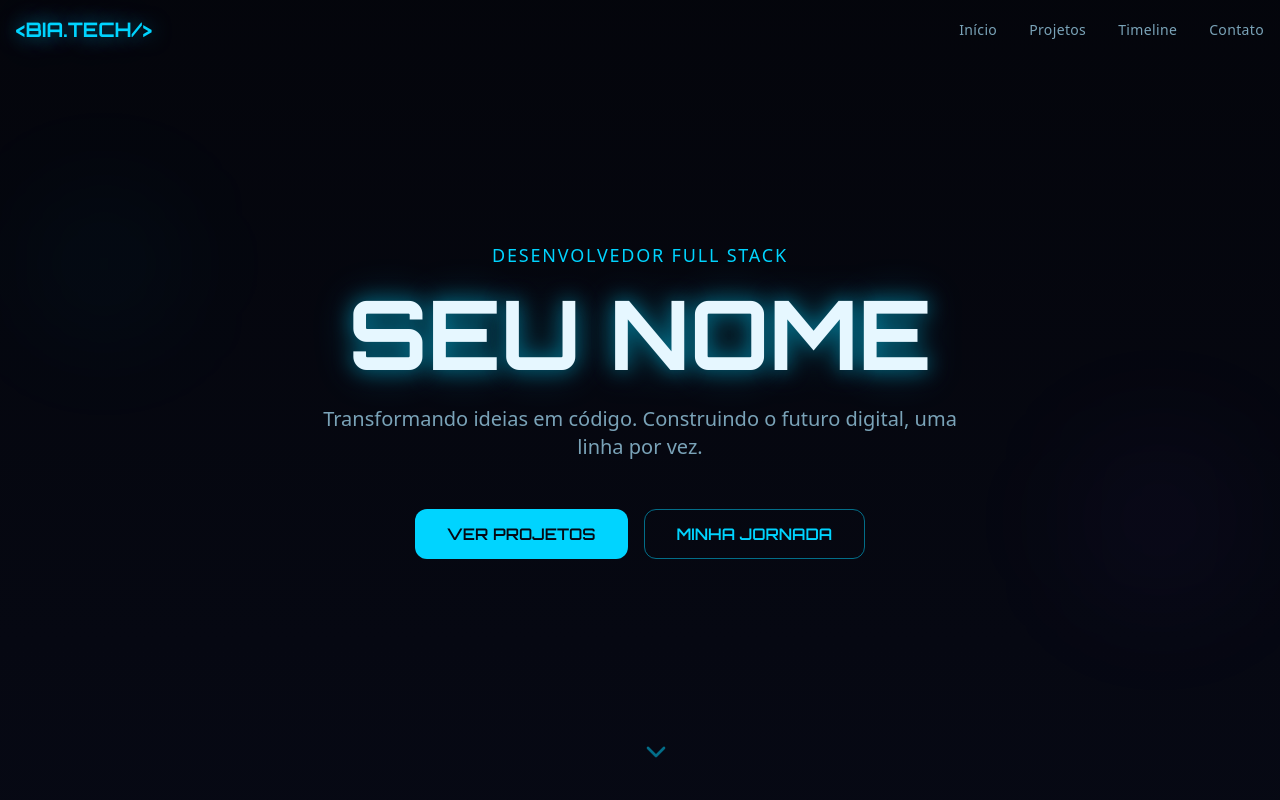
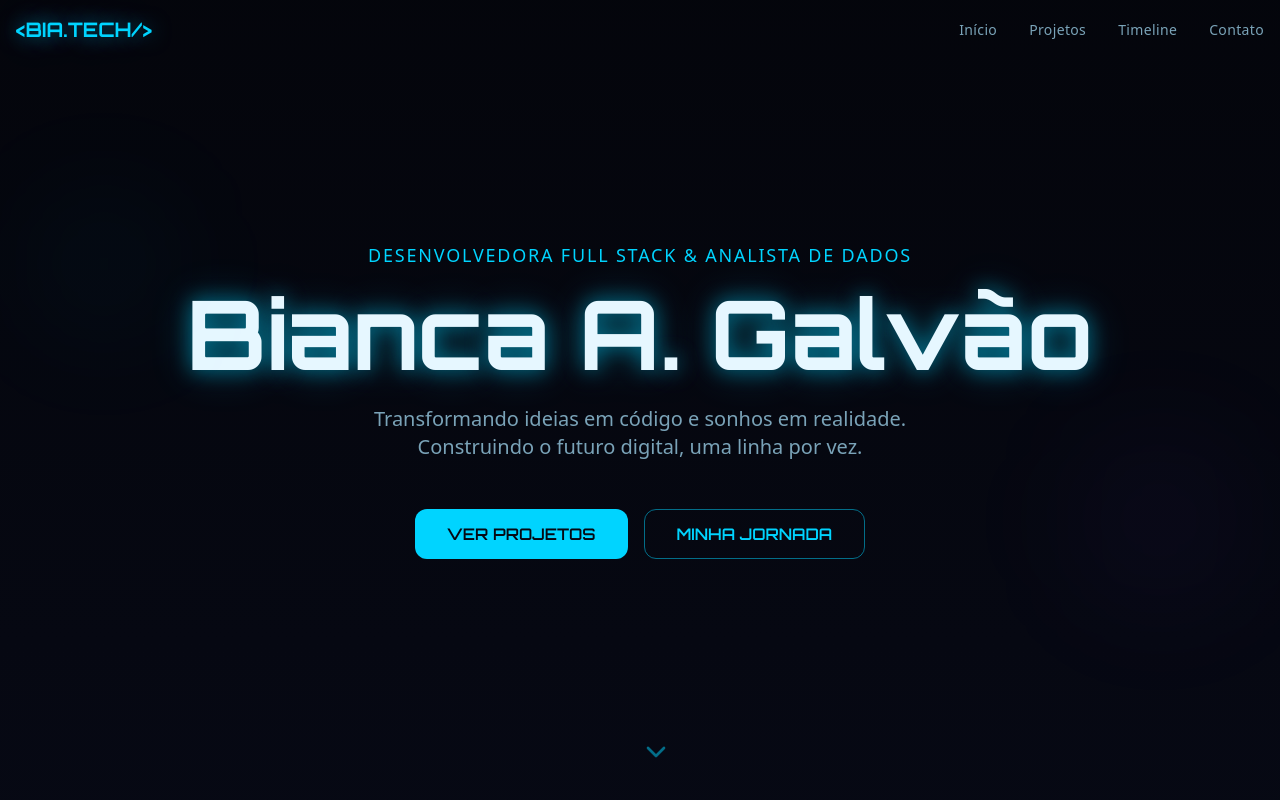
Before and after one commit to biaag10/bianca-portfolio-v2, a React (Vite) app: page / in a window 1280 px wide. Shown: the top 800 px of the page. Built offline with nearby package versions, Linux system fonts and the light colour scheme; the HTML template or start-up script is replaced by a standard one.

Commit message:
style:ajuste na estetica do hero

```diff
--- a/src/components/Hero.tsx
+++ b/src/components/Hero.tsx
@@ -9,14 +9,15 @@ const Hero = () => {
     <section className="min-h-screen flex flex-col items-center justify-center px-4 relative">
       <div className="text-center animate-slide-up">
         <p className="text-primary font-body text-lg tracking-widest mb-4">
-          DESENVOLVEDOR FULL STACK
+          DESENVOLVEDORA FULL STACK & ANALISTA DE DADOS
         </p>
         <h1 className="text-5xl md:text-7xl lg:text-8xl font-display font-bold mb-6 glow-text text-foreground">
-          SEU NOME
+          Bianca A. Galvão
         </h1>
         <p className="text-muted-foreground font-body text-lg md:text-xl max-w-2xl mx-auto mb-12">
-          Transformando ideias em código. Construindo o futuro digital, uma
-          linha por vez.
+          Transformando ideias em código e sonhos em realidade.
+          <br />
+          Construindo o futuro digital, uma linha por vez.
         </p>
 
         <div className="flex flex-wrap justify-center gap-4">
```
